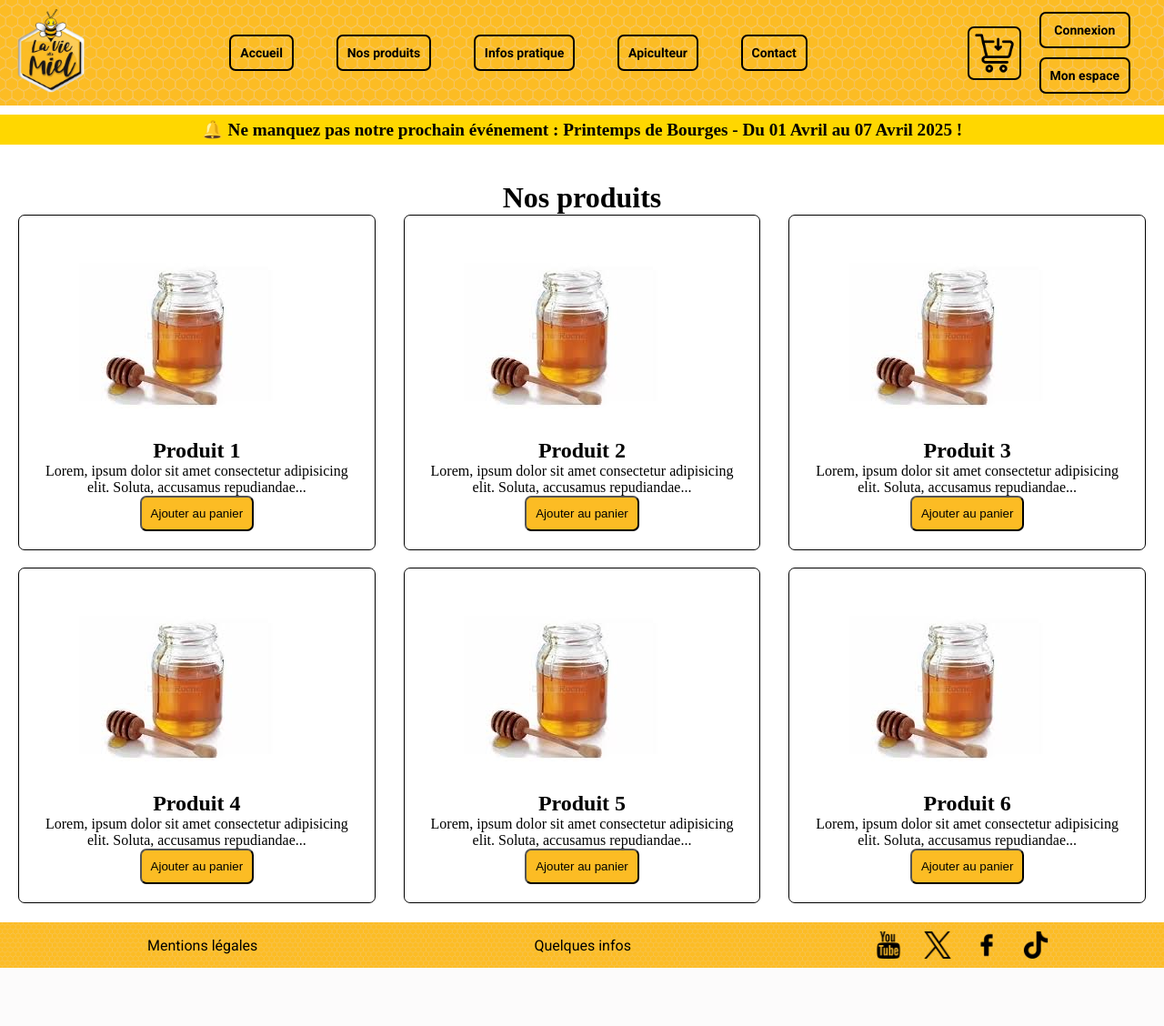
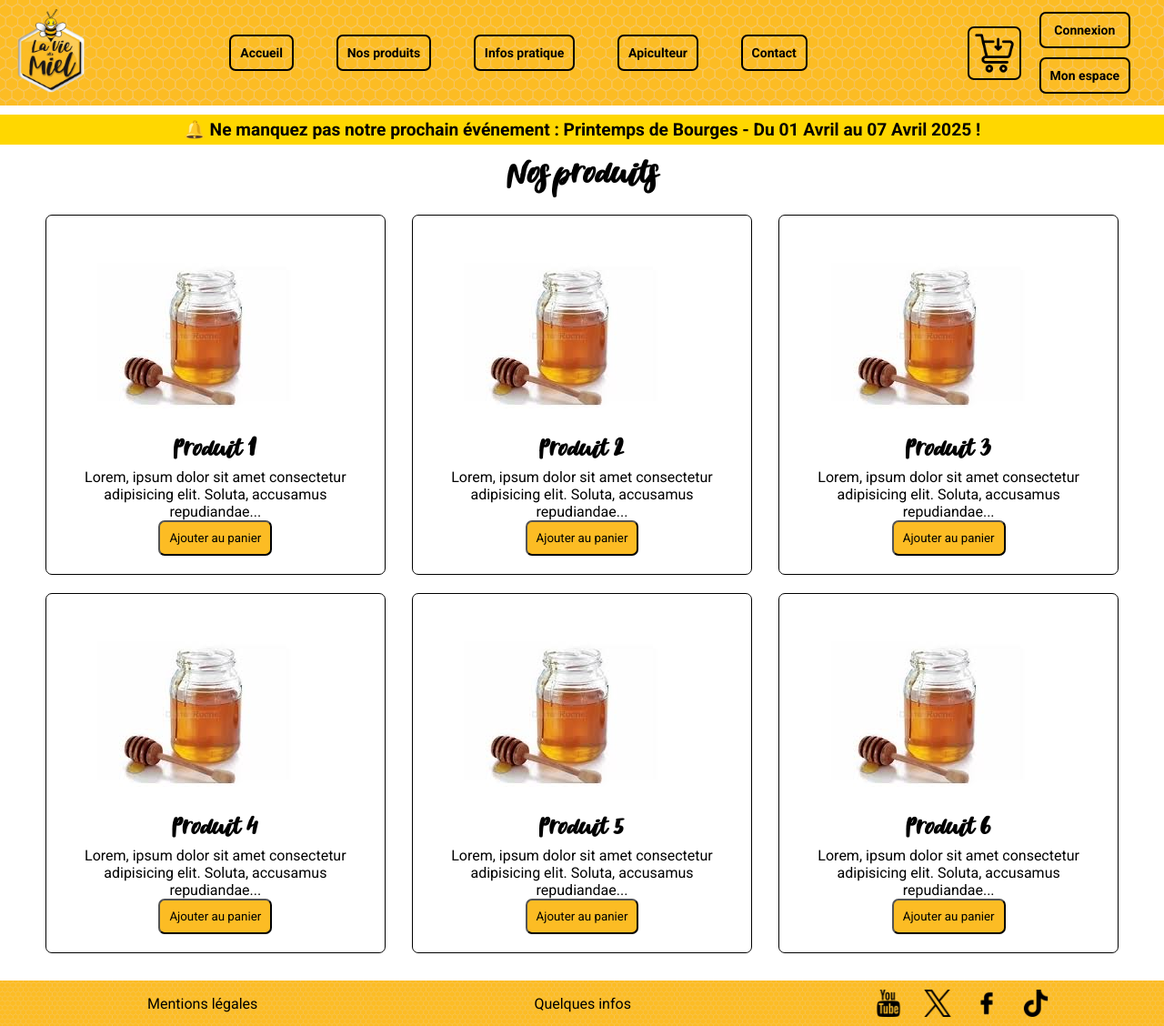
Before and after one commit to RomainSgn/laVieDuMiel, a PHP site: page /index.php?route=catalogue in a window 1280 px wide. Shown: the whole page at 91% size. Before the commit the page ends 1064 px from the top, so only its background shows below. Run offline with PHP 8.4, Linux system fonts and the light colour scheme.

Commit message:
update css

```diff
--- a/assets/css/catalogue.css
+++ b/assets/css/catalogue.css
@@ -3,11 +3,11 @@
     flex-direction: column;
     justify-content: center;
     align-items: center;
-    margin: 1.25rem auto;
-    padding: 1.25rem;
+    padding: 1rem 3.125rem 3.125rem;
 }
 
 .gridContainerCatalogue {
+    margin-top: 1rem;
     display: grid;
     grid-template-columns: repeat(3, 1fr);
     grid-template-rows: repeat(2, auto);
@@ -112,7 +112,7 @@
         flex-direction: column;
         justify-content: center;
         align-items: center;
-        gap: 20px;
+        gap: 1.25rem;
     }
 
     .catalogueContainer {
--- a/assets/css/headerFooter.css
+++ b/assets/css/headerFooter.css
@@ -1,6 +1,19 @@
+@font-face {
+    font-family: "sileighty";
+    src:
+      local("Sileighty"),
+      url("../fonts/Sileighty-Regular.otf") format("opentype"),
+      url("../fonts/Sileighty-Regular.ttf") format("trueType"),
+}
+
 * {
     margin: 0;
     padding: 0;
+    font-family: "Roboto";
+}
+
+h1, h2 {
+    font-family: "Sileighty", sans-serif;
 }
 
 html, body {
--- a/assets/css/paiement.css
+++ b/assets/css/paiement.css
@@ -12,7 +12,7 @@
 .panierContainer {
     border: 1px solid black;
     border-radius: 7px;
-    width: 90%;
+    width: 85%;
     padding: 1.25rem;
 }
 
@@ -46,9 +46,8 @@
     background-color: #FFD700;
 }
 
-@media screen and (max-width: 1024px) {
+@media (max-width: 1024px) {
     .panierContainer {
-        width: 95%;
         padding: 1rem;
     }
 
@@ -72,9 +71,8 @@
     }
 }
 
-@media screen and (max-width: 767px) {
+@media (max-width: 767px) {
     .panierContainer {
-        width: 100%;
         padding: 0.75rem;
     }
 
--- a/assets/css/produit.css
+++ b/assets/css/produit.css
@@ -9,7 +9,9 @@
 .containerProduct {
     border: 1px solid black;
     border-radius: 7px;
-    padding: 0.625rem
+    padding: 0.625rem;
+    width: 90%;
+    margin-top: 0.625rem;
 }
 
 .descImgProduct {
--- a/assets/css/users.css
+++ b/assets/css/users.css
@@ -1,10 +1,12 @@
 .userContainer{
     display: flex;
     flex-direction: column;
-    justify-content: center;
+    justify-content: flex-start;
     align-items: center;
-    margin-bottom: 20px;
+    gap: 1.25rem;
+    margin-bottom: 1.25rem;
     height: 70vh;
+    padding: 1.25rem;
 }
 
 .userInfosContainer {
@@ -63,7 +65,7 @@
 }
 
 #email {
-    margin-left: 2.375rem;
+    margin-left: 2.688rem;
 }
 
 #telephone {
@@ -75,7 +77,7 @@
 }
 
 #ville {
-    margin-left: 2.813rem;
+    margin-left: 3.438rem;
 }
 
 .btn {
--- a/views/header.html
+++ b/views/header.html
@@ -19,19 +19,19 @@
             <a href="#" title="Accueil" class="logoLink"><img class="logo" src="./assets/img/miel-removebg-preview.png" alt="Logo"></a>
             <nav class="navbar">
                 <ul class="navbarElements">
-                    <li><a href="#">Accueil</a></li>
-                    <li><a href="#">Nos produits</a></li>
-                    <li><a href="#">Infos pratique</a></li>
-                    <li><a href="#">Apiculteur</a></li>
-                    <li><a href="#">Contact</a></li>
+                    <li><a href="?route=">Accueil</a></li>
+                    <li><a href="?route=catalogue">Nos produits</a></li>
+                    <li><a href="?route=infos">Infos pratique</a></li>
+                    <li><a href="?route=apiculteur">Apiculteur</a></li>
+                    <li><a href="?route=contact">Contact</a></li>
                 </ul>
             </nav>
 
             <div class="cartConnectContainer">
                 <a href="#" title="Panier" class="imgLink"><img class="cartImg" src="./assets/img/ajouter-un-panier.png" alt="Pannier"></a>
                 <ul class="spaceConnectMenu">
-                    <li><a href="#">Connexion</a></li>
-                    <li><a href="#">Mon espace</a></li>
+                    <li><a href="?route=connexion">Connexion</a></li>
+                    <li><a href="?route=user">Mon espace</a></li>
                 </ul>
             </div>
 
```
Also changed, not shown: assets/fonts/Sileighty-Regular.otf (added), assets/fonts/Sileighty-Regular.ttf (added).
